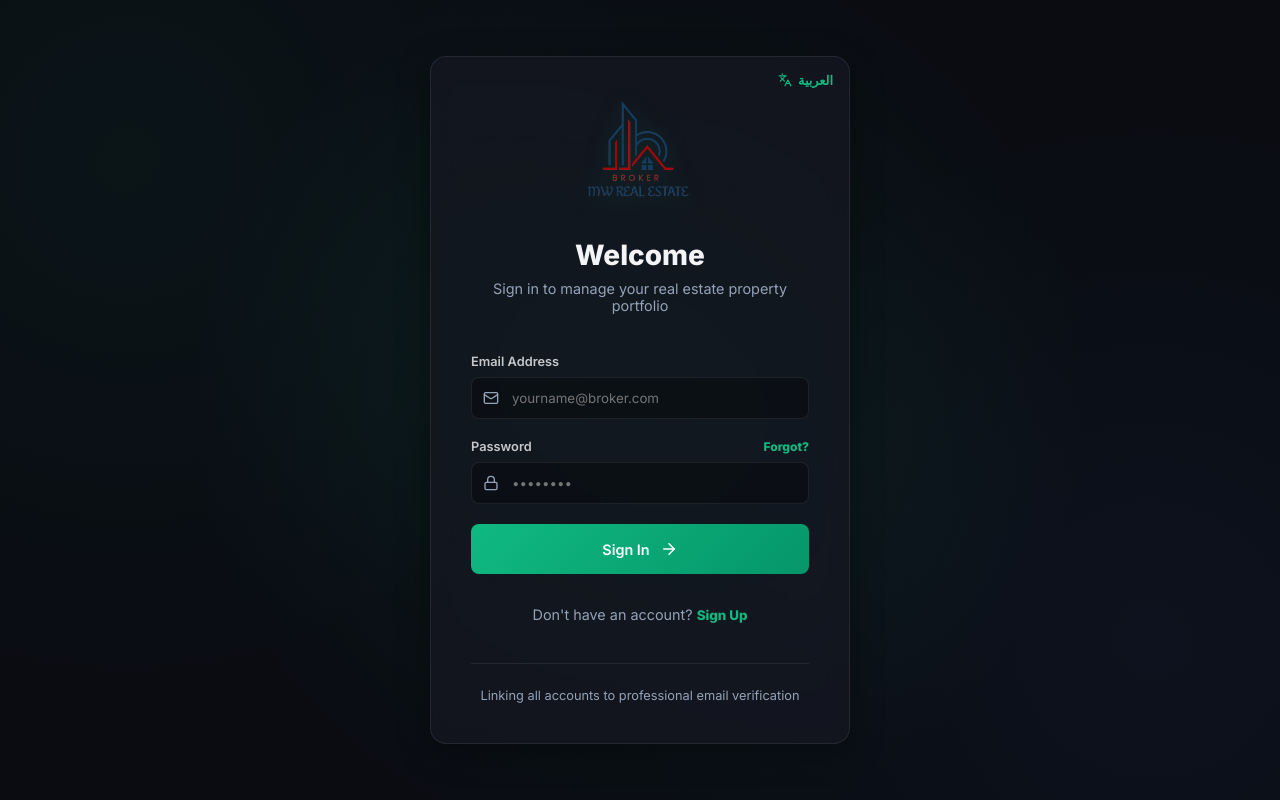
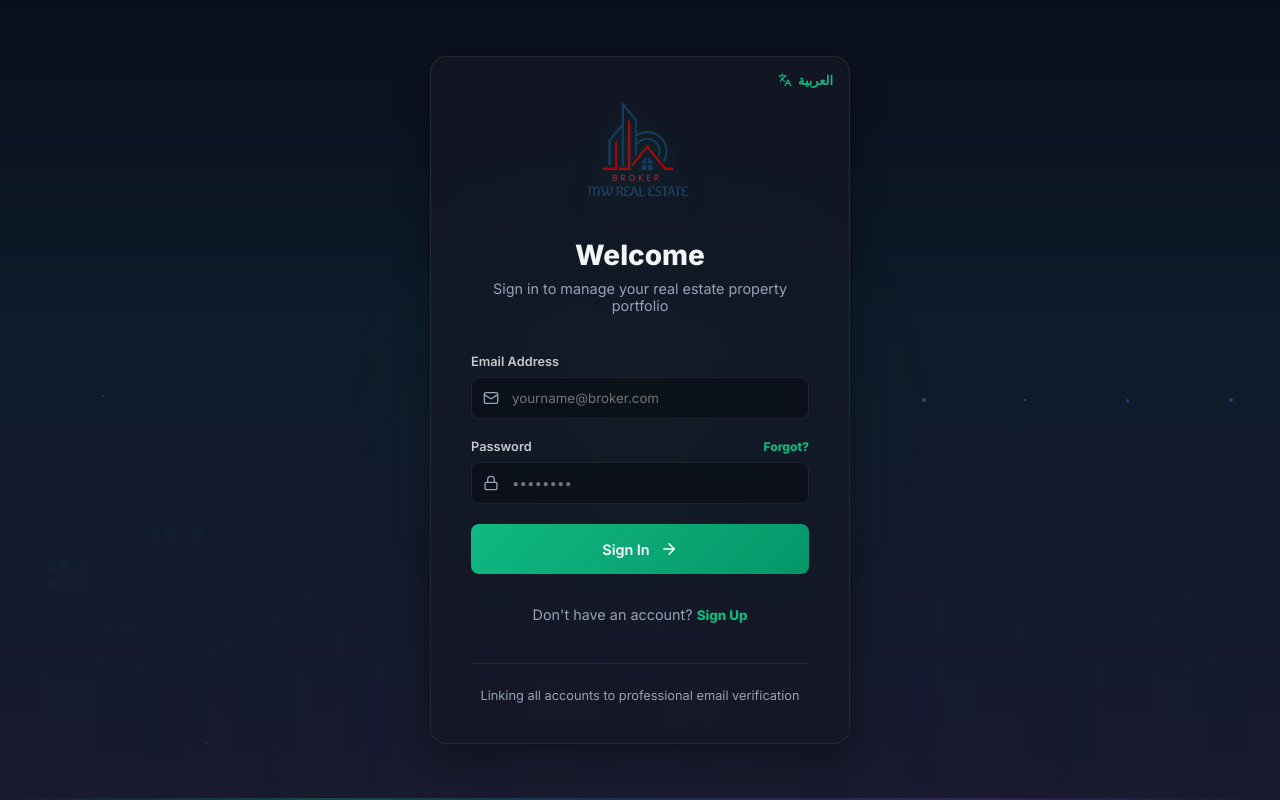
Before and after one commit to mwalmallahi-ctrl/broker-app, a React (Vite) app: page /login in a window 1280 px wide. Built offline with nearby package versions, Linux system fonts and the light colour scheme.

Commit message:
Add animated cityscape background to login page

```diff
--- a/src/pages/LoginPage.jsx
+++ b/src/pages/LoginPage.jsx
@@ -91,9 +91,132 @@ const LoginPage = ({ setAuth, setRole, setName, lang = 'en', setLang }) => {
       alignItems: 'center',
       minHeight: '100vh',
       padding: '1.5rem',
-      background: 'radial-gradient(circle at center, rgba(16, 185, 129, 0.1) 0%, transparent 60%)'
+      background: 'linear-gradient(180deg, #0a0f1c 0%, #0d1b2a 40%, #1a1a2e 100%)',
+      position: 'relative',
+      overflow: 'hidden'
     }}>
-      <div className="glass-card" style={{ maxWidth: '420px', width: '100%', padding: '2.5rem', position: 'relative' }}>
+      {/* Animated Cityscape Background */}
+      <style>{`
+        @keyframes buildingRise1 {
+          0%, 100% { opacity: 0.08; transform: translateY(10px); }
+          50% { opacity: 0.2; transform: translateY(0px); }
+        }
+        @keyframes buildingRise2 {
+          0%, 100% { opacity: 0.05; transform: translateY(15px); }
+          50% { opacity: 0.15; transform: translateY(0px); }
+        }
+        @keyframes buildingRise3 {
+          0%, 100% { opacity: 0.06; transform: translateY(8px); }
+          50% { opacity: 0.18; transform: translateY(-3px); }
+        }
+        @keyframes floatParticle {
+          0% { transform: translateY(100vh) scale(0); opacity: 0; }
+          10% { opacity: 1; }
+          90% { opacity: 1; }
+          100% { transform: translateY(-10vh) scale(1); opacity: 0; }
+        }
+        @keyframes pulseGlow {
+          0%, 100% { opacity: 0.3; }
+          50% { opacity: 0.6; }
+        }
+        .city-layer { position: absolute; bottom: 0; left: 0; width: 100%; pointer-events: none; }
+        .particle {
+          position: absolute;
+          width: 3px;
+          height: 3px;
+          background: rgba(16, 185, 129, 0.6);
+          border-radius: 50%;
+          animation: floatParticle linear infinite;
+        }
+      `}</style>
+
+      {/* Gradient glow behind form */}
+      <div style={{
+        position: 'absolute',
+        top: '50%', left: '50%',
+        transform: 'translate(-50%, -50%)',
+        width: '600px', height: '600px',
+        background: 'radial-gradient(circle, rgba(16,185,129,0.12) 0%, transparent 70%)',
+        animation: 'pulseGlow 4s ease-in-out infinite',
+        pointerEvents: 'none'
+      }} />
+
+      {/* Building Layer 1 - Back */}
+      <svg className="city-layer" viewBox="0 0 1440 320" style={{ animation: 'buildingRise1 8s ease-in-out infinite', height: '45%' }}>
+        <rect x="50" y="80" width="60" height="240" rx="2" fill="rgba(16,185,129,0.08)" />
+        <rect x="55" y="90" width="8" height="12" rx="1" fill="rgba(16,185,129,0.15)" />
+        <rect x="70" y="90" width="8" height="12" rx="1" fill="rgba(16,185,129,0.15)" />
+        <rect x="85" y="90" width="8" height="12" rx="1" fill="rgba(16,185,129,0.12)" />
+        <rect x="55" y="110" width="8" height="12" rx="1" fill="rgba(16,185,129,0.15)" />
+        <rect x="70" y="110" width="8" height="12" rx="1" fill="rgba(16,185,129,0.12)" />
+        <rect x="85" y="110" width="8" height="12" rx="1" fill="rgba(16,185,129,0.15)" />
+        <rect x="160" y="40" width="80" height="280" rx="2" fill="rgba(16,185,129,0.06)" />
+        <rect x="168" y="55" width="10" height="14" rx="1" fill="rgba(16,185,129,0.12)" />
+        <rect x="185" y="55" width="10" height="14" rx="1" fill="rgba(16,185,129,0.12)" />
+        <rect x="202" y="55" width="10" height="14" rx="1" fill="rgba(16,185,129,0.1)" />
+        <rect x="219" y="55" width="10" height="14" rx="1" fill="rgba(16,185,129,0.12)" />
+        <rect x="300" y="100" width="50" height="220" rx="2" fill="rgba(16,185,129,0.07)" />
+        <rect x="410" y="60" width="70" height="260" rx="2" fill="rgba(16,185,129,0.05)" />
+        <rect x="550" y="120" width="45" height="200" rx="2" fill="rgba(16,185,129,0.08)" />
+        <rect x="650" y="50" width="90" height="270" rx="2" fill="rgba(16,185,129,0.06)" />
+        <rect x="800" y="90" width="55" height="230" rx="2" fill="rgba(16,185,129,0.07)" />
+        <rect x="920" y="70" width="65" height="250" rx="2" fill="rgba(16,185,129,0.05)" />
+        <rect x="1050" y="110" width="50" height="210" rx="2" fill="rgba(16,185,129,0.08)" />
+        <rect x="1150" y="45" width="85" height="275" rx="2" fill="rgba(16,185,129,0.06)" />
+        <rect x="1300" y="85" width="60" height="235" rx="2" fill="rgba(16,185,129,0.07)" />
+      </svg>
+
+      {/* Building Layer 2 - Mid */}
+      <svg className="city-layer" viewBox="0 0 1440 320" style={{ animation: 'buildingRise2 12s ease-in-out infinite', height: '35%' }}>
+        <rect x="100" y="100" width="70" height="220" rx="2" fill="rgba(59,130,246,0.06)" />
+        <rect x="108" y="115" width="8" height="10" rx="1" fill="rgba(59,130,246,0.15)" />
+        <rect x="122" y="115" width="8" height="10" rx="1" fill="rgba(59,130,246,0.12)" />
+        <rect x="136" y="115" width="8" height="10" rx="1" fill="rgba(59,130,246,0.15)" />
+        <rect x="250" y="60" width="55" height="260" rx="2" fill="rgba(59,130,246,0.05)" />
+        <rect x="380" y="130" width="40" height="190" rx="2" fill="rgba(59,130,246,0.07)" />
+        <rect x="500" y="80" width="65" height="240" rx="2" fill="rgba(59,130,246,0.05)" />
+        <rect x="700" y="110" width="50" height="210" rx="2" fill="rgba(59,130,246,0.06)" />
+        <rect x="850" y="70" width="75" height="250" rx="2" fill="rgba(59,130,246,0.05)" />
+        <rect x="1000" y="90" width="60" height="230" rx="2" fill="rgba(59,130,246,0.07)" />
+        <rect x="1200" y="120" width="45" height="200" rx="2" fill="rgba(59,130,246,0.05)" />
+        <rect x="1350" y="60" width="70" height="260" rx="2" fill="rgba(59,130,246,0.06)" />
+      </svg>
+
+      {/* Building Layer 3 - Front */}
+      <svg className="city-layer" viewBox="0 0 1440 320" style={{ animation: 'buildingRise3 10s ease-in-out infinite 2s', height: '28%' }}>
+        <rect x="30" y="140" width="45" height="180" rx="2" fill="rgba(139,92,246,0.06)" />
+        <rect x="180" y="110" width="55" height="210" rx="2" fill="rgba(139,92,246,0.05)" />
+        <rect x="330" y="150" width="40" height="170" rx="2" fill="rgba(139,92,246,0.07)" />
+        <rect x="480" y="100" width="60" height="220" rx="2" fill="rgba(139,92,246,0.04)" />
+        <rect x="630" y="130" width="50" height="190" rx="2" fill="rgba(139,92,246,0.06)" />
+        <rect x="780" y="120" width="45" height="200" rx="2" fill="rgba(139,92,246,0.05)" />
+        <rect x="950" y="105" width="65" height="215" rx="2" fill="rgba(139,92,246,0.04)" />
+        <rect x="1100" y="140" width="50" height="180" rx="2" fill="rgba(139,92,246,0.06)" />
+        <rect x="1280" y="110" width="55" height="210" rx="2" fill="rgba(139,92,246,0.05)" />
+      </svg>
+
+      {/* Floating particles */}
+      {[...Array(12)].map((_, i) => (
+        <div key={i} className="particle" style={{
+          left: `${8 + i * 8}%`,
+          animationDuration: `${6 + (i % 5) * 3}s`,
+          animationDelay: `${i * 0.8}s`,
+          width: `${2 + (i % 3)}px`,
+          height: `${2 + (i % 3)}px`,
+          background: i % 3 === 0 ? 'rgba(16,185,129,0.5)' : i % 3 === 1 ? 'rgba(59,130,246,0.4)' : 'rgba(139,92,246,0.4)'
+        }} />
+      ))}
+
+      {/* Ground line */}
+      <div style={{
+        position: 'absolute',
+        bottom: 0, left: 0, right: 0,
+        height: '2px',
+        background: 'linear-gradient(90deg, transparent, rgba(16,185,129,0.3), rgba(59,130,246,0.2), rgba(139,92,246,0.2), transparent)',
+        pointerEvents: 'none'
+      }} />
+
+      <div className="glass-card" style={{ maxWidth: '420px', width: '100%', padding: '2.5rem', position: 'relative', zIndex: 10 }}>
         {/* Language Toggle */}
         <button
           onClick={() => setLang(lang === 'en' ? 'ar' : 'en')}
```
